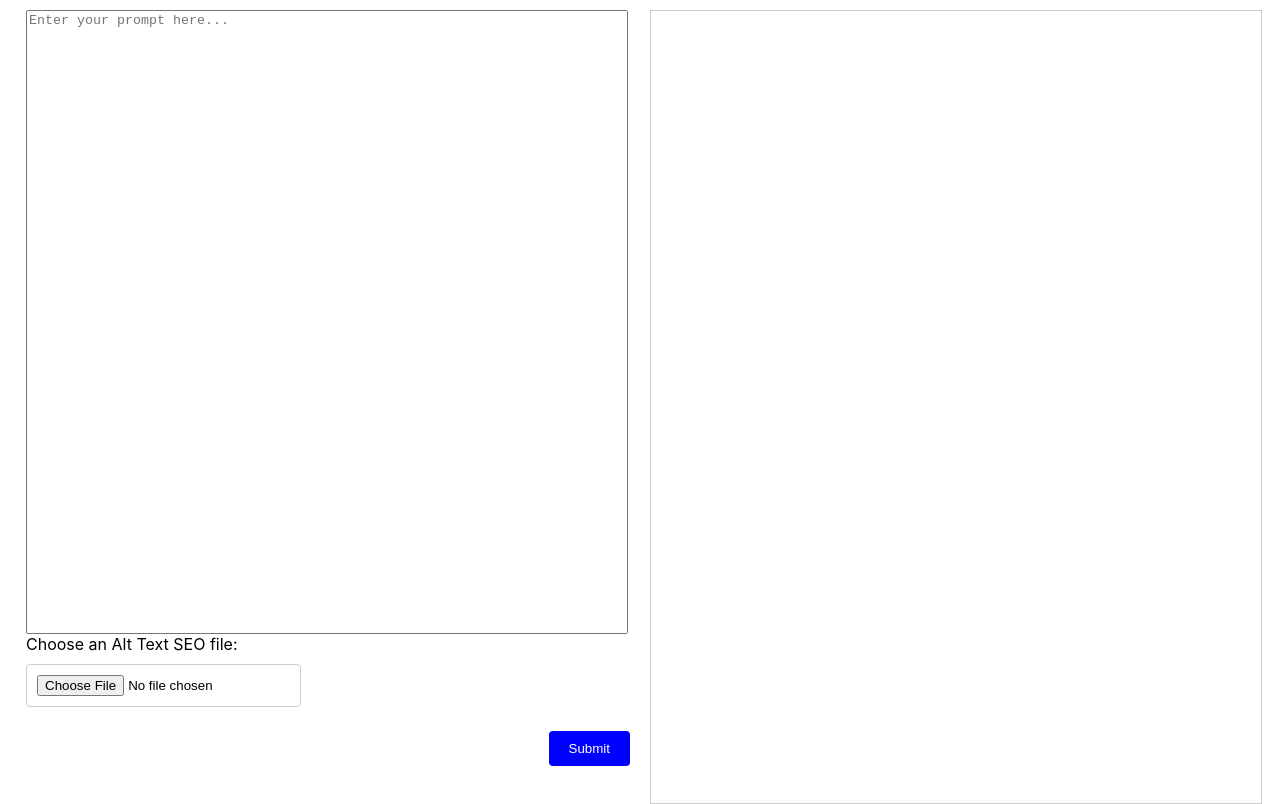
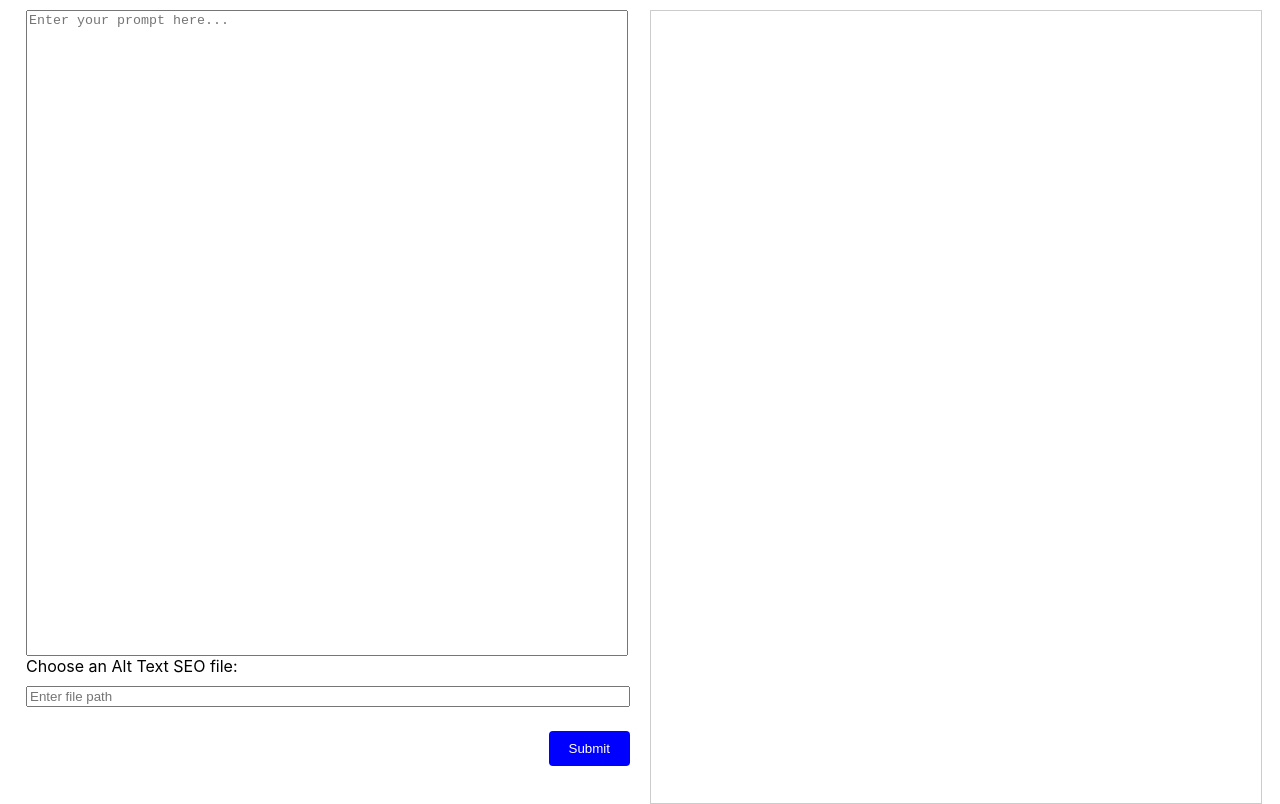
Before and after one commit to klkahla/kkp-content-flow, a React (Create React App) app in the folder kkp-content-flow-ui/: page / in a window 1280 px wide. Shown: the top 804 px of the page. Built offline with nearby package versions, Linux system fonts and the light colour scheme.

Commit message:
make folder picker a path input
don't want to implement file upload

```diff
--- a/kkp-content-flow-ui/src/components/FolderPicker.tsx
+++ b/kkp-content-flow-ui/src/components/FolderPicker.tsx
@@ -2,23 +2,18 @@ import React from 'react';
 
 const FolderPicker: React.FC = ({ onPathChange }) => {
   const handleFolderSelect = (event: React.ChangeEvent<HTMLInputElement>) => {
-    const files = event.target.files;
-    let file_path = "";
-    if (files && files.length > 0) {
-      file_path = files[0].webkitRelativePath || files[0].name;
-      console.log('Selected file path:', file_path);
-    }
-    onPathChange("/Volumes/KKP.2024/Photos/Wedding/Blum.06.01/Finals/SEO.Web/" + file_path);
+    onPathChange(event.target.value);
   };
 
   return (
     <div className="folder-picker-container">
-        <label htmlFor="folderPicker">Choose an Alt Text SEO file:</label>
-        <input
-          type="file"
-          accept=".csv"
-          onChange={handleFolderSelect}
-        />
+      <label htmlFor="folderPicker">Choose an Alt Text SEO file:</label>
+      <input
+        type="text"
+        placeholder='Enter file path'
+        onChange={handleFolderSelect}
+        style={{ width: '100%' }}
+      />
     </div>
   );
 };
```
